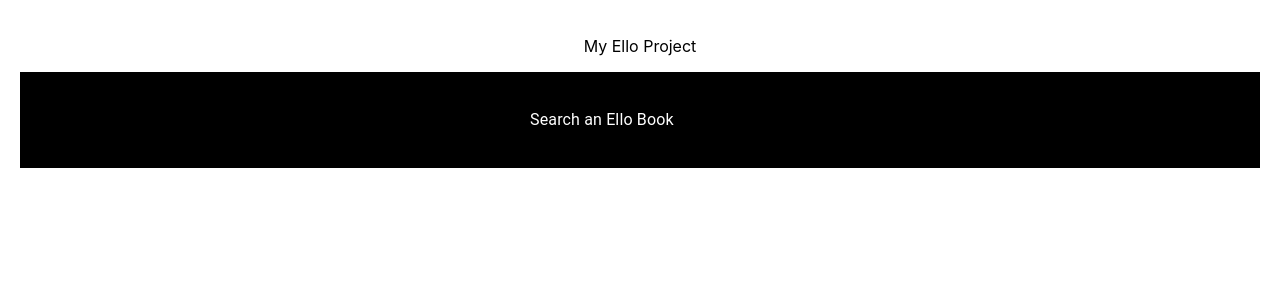
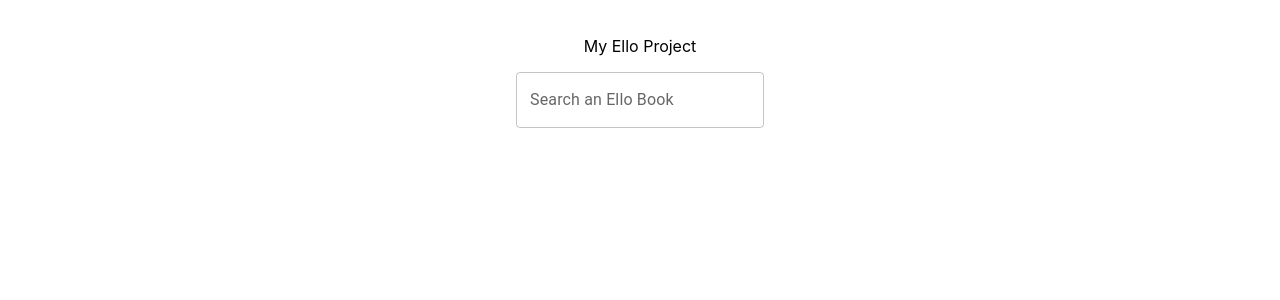
Before and after one commit to joyapisi/ello-test, a React (Create React App) app in the folder frontend/: page / in a window 1280 px wide. Shown: the top 300 px of the page. Built offline with nearby package versions, Linux system fonts and the light colour scheme.

Commit message:
Remove box and background style

```diff
--- a/frontend/src/App.css
+++ b/frontend/src/App.css
@@ -2,4 +2,5 @@
   text-align: center;
   margin: 0;
   padding: 20px;
+  height: 100%;
 }
--- a/frontend/src/components/searchBar.js
+++ b/frontend/src/components/searchBar.js
@@ -1,5 +1,5 @@
 import React, { useState } from "react";
-import { Box, TextField } from "@mui/material";
+import {TextField } from "@mui/material";
 
 const SearchBar = ({ onSearch }) => {
   const [query, setQuery] = useState('');
@@ -9,7 +9,7 @@ const SearchBar = ({ onSearch }) => {
   };
 
   return (
-    <div style={{ background: "black", padding: "20px" }}>
+    <div id="search cntainer" >
         <TextField
           label="Search an Ello Book"
           variant="outlined"
@@ -18,12 +18,12 @@ const SearchBar = ({ onSearch }) => {
           onKeyDown={(e) => {
             if (e.key === 'Enter') handleSearch();
           }}
-          InputLabelProps={{
-            style: { color: "white" },
-          }}
-          inputProps={{
-            style: { color: "white" },
-          }}
+          // InputLabelProps={{
+          //   // style: { color: "white" },
+          // }}
+          // inputProps={{
+          //   // style: { color: "white" },
+          // }}
         />
     </div>
   );
```
